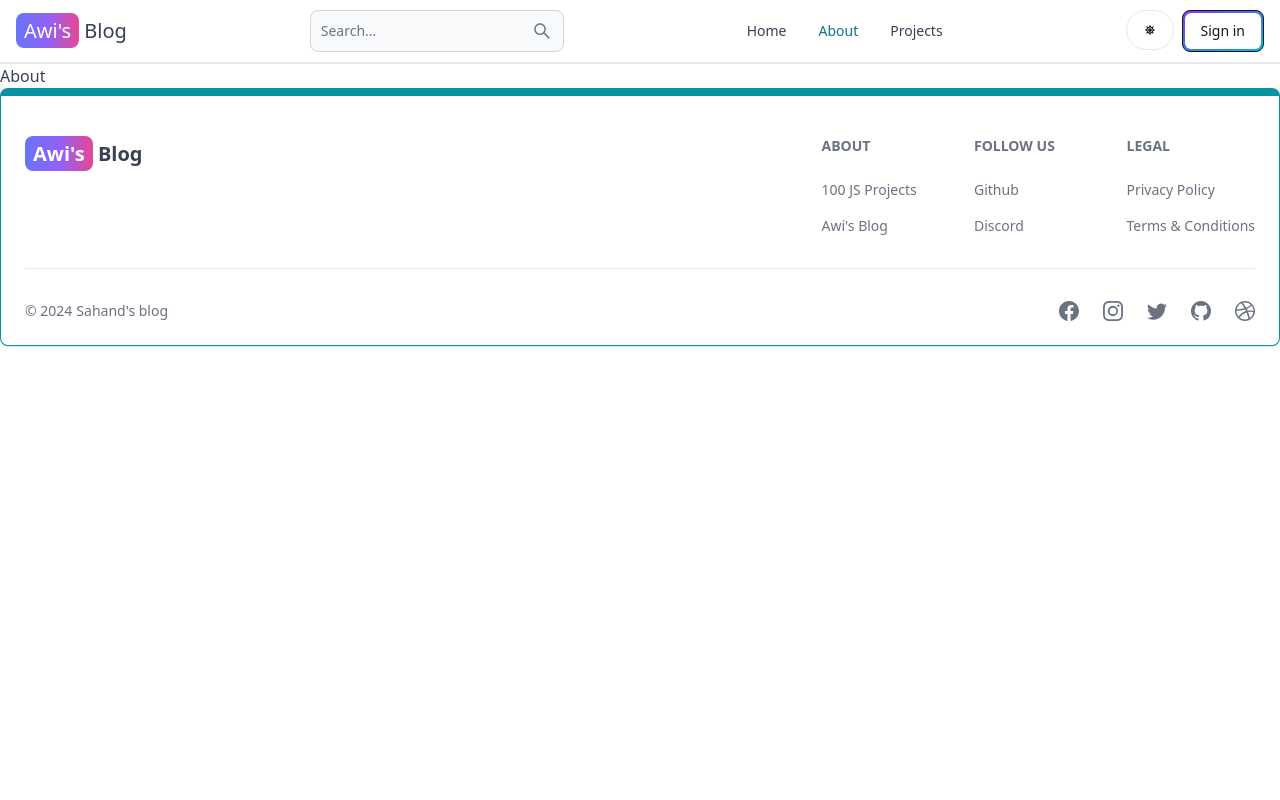
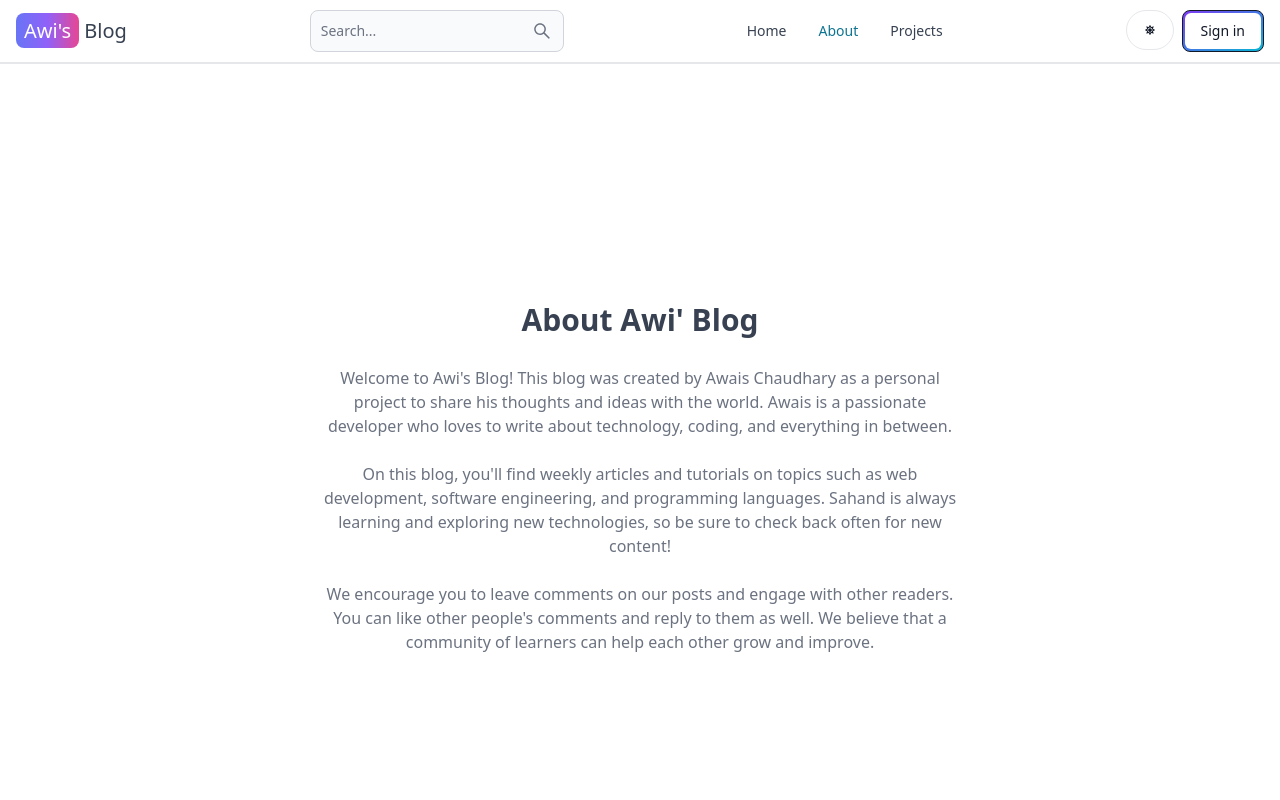
Before and after one commit to Awais512/Mern-Blog, a React (Vite) app in the folder client/: page /about in a window 1280 px wide. Shown: the top 800 px of the page. Built offline with nearby package versions, Linux system fonts and the light colour scheme; no server answers.

Commit message:
Add About and Project pages

```diff
--- a/client/src/pages/About.jsx
+++ b/client/src/pages/About.jsx
@@ -1,3 +1,35 @@
 export default function About() {
-  return <div>About</div>;
+  return (
+    <div className="min-h-screen flex items-center justify-center">
+      <div className="max-w-2xl mx-auto p-3 text-center">
+        <div>
+          <h1 className="text-3xl font font-semibold text-center my-7">
+            About Awi&apos; Blog
+          </h1>
+          <div className="text-md text-gray-500 flex flex-col gap-6">
+            <p>
+              Welcome to Awi&apos;s Blog! This blog was created by Awais
+              Chaudhary as a personal project to share his thoughts and ideas
+              with the world. Awais is a passionate developer who loves to write
+              about technology, coding, and everything in between.
+            </p>
+
+            <p>
+              On this blog, you&apos;ll find weekly articles and tutorials on
+              topics such as web development, software engineering, and
+              programming languages. Sahand is always learning and exploring new
+              technologies, so be sure to check back often for new content!
+            </p>
+
+            <p>
+              We encourage you to leave comments on our posts and engage with
+              other readers. You can like other people&apos;s comments and reply
+              to them as well. We believe that a community of learners can help
+              each other grow and improve.
+            </p>
+          </div>
+        </div>
+      </div>
+    </div>
+  );
 }
--- a/client/src/pages/Projects.jsx
+++ b/client/src/pages/Projects.jsx
@@ -1,3 +1,13 @@
+import CallToAction from "../components/CallToAction";
+
 export default function Projects() {
-  return <div>Projects</div>;
+  return (
+    <div className="min-h-screen max-w-2xl mx-auto flex justify-center items-center flex-col gap-6 p-3">
+      <h1 className="text-3xl font-semibold">Pojects</h1>
+      <p className="text-md text-gray-500">
+        Build fun and engaging projects with learning HTML, CSS, and JavaScript!
+      </p>
+      <CallToAction />
+    </div>
+  );
 }
```
